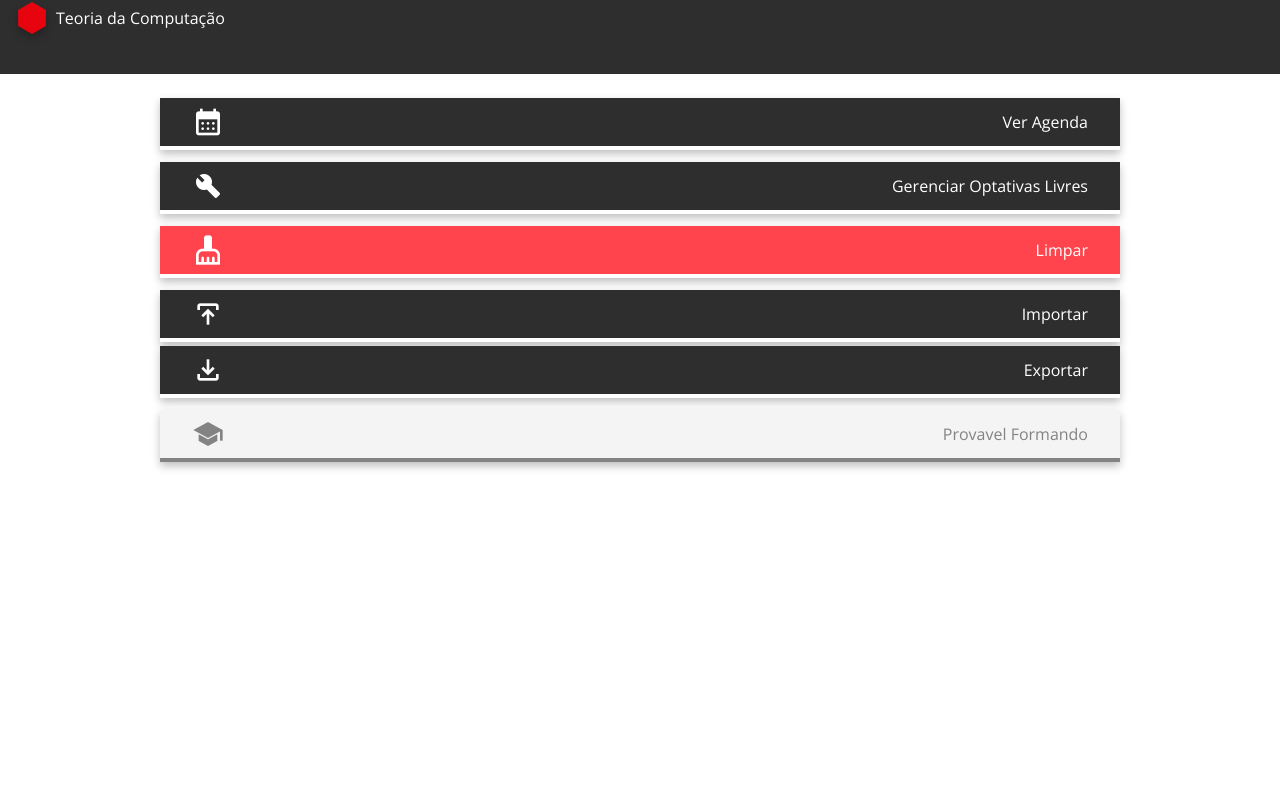
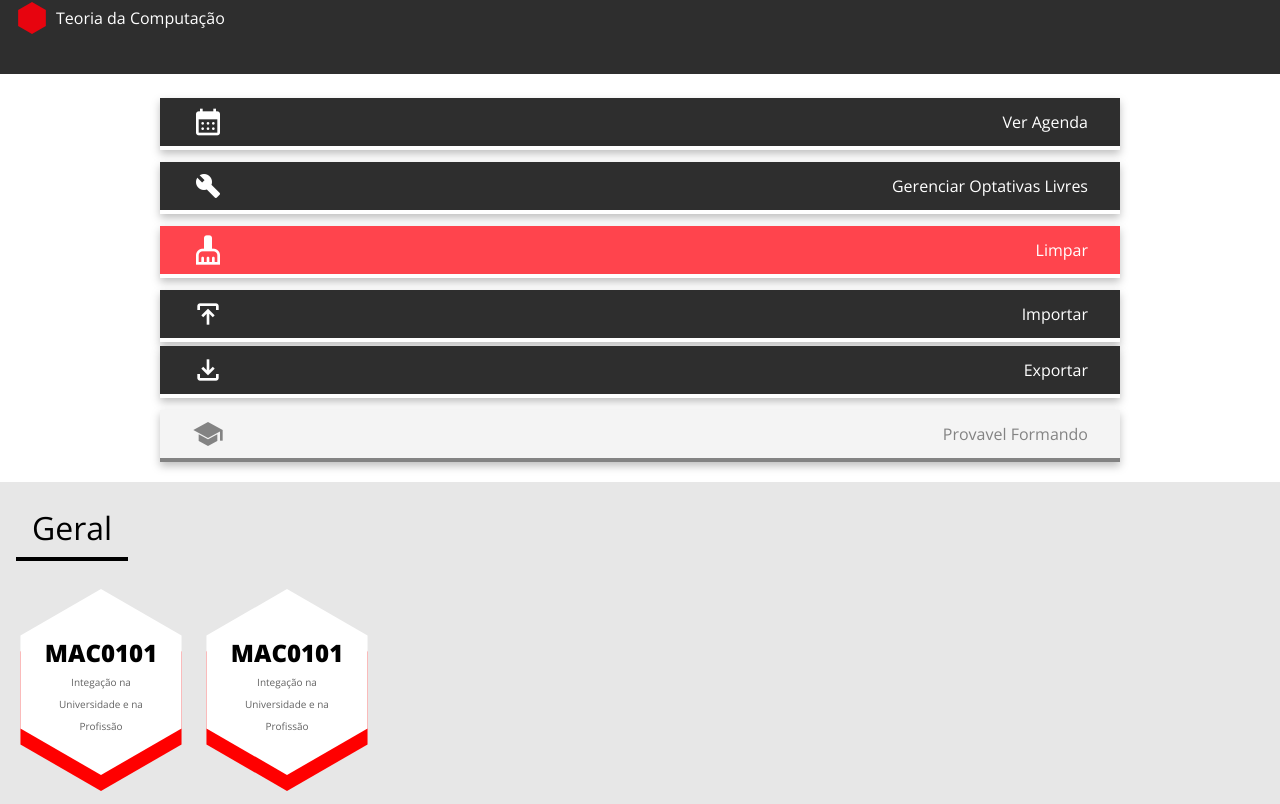
Before and after one commit to Xnths/yggdrasil3, a React (Create React App) app: page / in a window 1280 px wide. Shown: the part 838-1642 px from the top of the page. Before the commit the page ends 1320 px from the top, so only its background shows below. Built offline with nearby package versions, Linux system fonts and the light colour scheme; no server answers.

Commit message:
feat: Creation of Subject Icon

```diff
--- a/src/App.js
+++ b/src/App.js
@@ -2,6 +2,7 @@ import './App.css';
 import { Button } from './atomic/button';
 import { CreditBar } from './atomic/creditBar';
 import { Hexagon } from './atomic/hexagon';
+import { SubjectIcon } from './atomic/subjectIcon';
 import { Title } from './atomic/title';
 import { Actions } from './components/actions';
 import { GlobalStatus } from './components/globalStatus';
@@ -10,13 +11,32 @@ import { OptativasStatus } from './components/optativasStatus';
 import { getData } from './util/driveRequest';
 
 function App() {
-
+	getData();
 	return (
 		<>
 			<Nav />
 			<GlobalStatus />
 			<OptativasStatus />
 			<Actions />
+			<div style={{
+				backgroundColor: "#E7E7E7",
+				padding: "8px 8px"
+			}}>
+				<div>
+					<Title color="black" fontSize="32px" title="Geral" />
+					<div style={{
+						display: "flex",
+						flexDirection: "row",
+						flexWrap: "wrap",
+					}}>
+						<SubjectIcon color="#FF0000" subjectCode="MAC0101" subjectName="Integação na Universidade e na Profissão" />
+						<SubjectIcon color="#FF0000" subjectCode="MAC0101" subjectName="Integação na Universidade e na Profissão" />
+
+					</div>
+
+				</div>
+
+			</div>
 		</>
 	)
 }
--- a/src/atomic/hexagon.js
+++ b/src/atomic/hexagon.js
@@ -14,7 +14,7 @@ export const Hexagon = (props) => {
 
   return (
     <svg
-        style={{filter: 'drop-shadow(0px 4px 4px rgb(0, 0, 0, 0.25)'}}
+        style={{...props.style, filter: props.shadow}}
         width={2 * radius} height={2 * radius} xmlns="http://www.w3.org/2000/svg" viewBox={viewBox}>
       <polygon points={points.join(' ')} fill={props.color}/>
     </svg>
--- /dev/null
+++ b/src/atomic/subjectIcon.js
@@ -0,0 +1,31 @@
+import React from "react";
+import { Hexagon } from "./hexagon";
+
+export const SubjectIcon = (props) => {
+    return (
+        <div style={{
+            padding: "16px 0",
+            position: "relative",
+            width: "186px"
+        }}>
+            <Hexagon width="186" color="white" shadow={`drop-shadow(0px 16px 0px ${props.color})`} />
+            <div width="186px" style={{
+                position: "absolute",
+                top: "50%",
+                left: "50%",
+                transform: "translate(-50%, -50%)",
+                textAlign: "center"
+            }}>
+                <span style={{
+                    fontWeight: "800",
+                    fontSize: "24px"
+                }}>{props.subjectCode}</span>
+                <br/>
+                <span style={{
+                    color: "#636363",
+                    fontSize: "10px",
+                }}>{props.subjectName}</span>
+            </div>
+        </div>
+    )
+}
--- a/src/components/optativasObrigatorias.js
+++ b/src/components/optativasObrigatorias.js
@@ -7,9 +7,9 @@ export const OptativasObrigatorias = () => {
         <div>
             <Title color="white" fontSize="24px" title="Optativas Obrigatórias" />
             <div>
-                <OptativasItem name="Optativa de Humanidades" color="#00D0FF" width="32" />
-                <OptativasItem name="Optativa de Ciências" color="#00E1CF" width="32" />
-                <OptativasItem name="Optativa de Estatística" color="#006FFF" width="32" />
+                <OptativasItem name="Optativa de Humanidades" color="#00D0FF" width="32" shadow='drop-shadow(0px 4px 4px rgb(0, 0, 0, 0.25)' />
+                <OptativasItem name="Optativa de Ciências" color="#00E1CF" width="32" shadow='drop-shadow(0px 4px 4px rgb(0, 0, 0, 0.25)' />
+                <OptativasItem name="Optativa de Estatística" color="#006FFF" width="32" shadow='drop-shadow(0px 4px 4px rgb(0, 0, 0, 0.25)' />
             </div>
         </div>
     )
--- a/src/components/optativasTrilhas.js
+++ b/src/components/optativasTrilhas.js
@@ -7,10 +7,10 @@ export const OptativasTrilhas = () => {
         <div>
             <Title color="white" fontSize="24px" title="Trilhas" />
             <div>
-                <OptativasItem name="Sistema de Software" color="#137752" width="32" />
-                <OptativasItem name="Inteligência Artificial" color="#FF00AA" width="32" />
-                <OptativasItem name="Ciências de Dados" color="#FF6300" width="32" />
-                <OptativasItem name="Teoria da Computação" color="#E7040F" width="32" />
+                <OptativasItem name="Sistema de Software" color="#137752" width="32" shadow='drop-shadow(0px 4px 4px rgb(0, 0, 0, 0.25)' />
+                <OptativasItem name="Inteligência Artificial" color="#FF00AA" width="32" shadow='drop-shadow(0px 4px 4px rgb(0, 0, 0, 0.25)' />
+                <OptativasItem name="Ciências de Dados" color="#FF6300" width="32" shadow='drop-shadow(0px 4px 4px rgb(0, 0, 0, 0.25)' />
+                <OptativasItem name="Teoria da Computação" color="#E7040F" width="32" shadow='drop-shadow(0px 4px 4px rgb(0, 0, 0, 0.25)' />
             </div>
         </div>
     )
```
